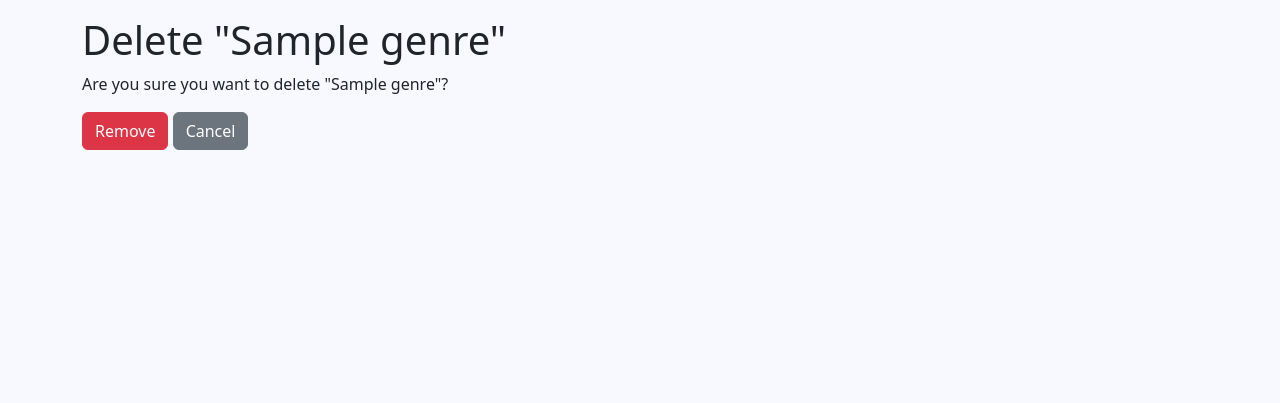
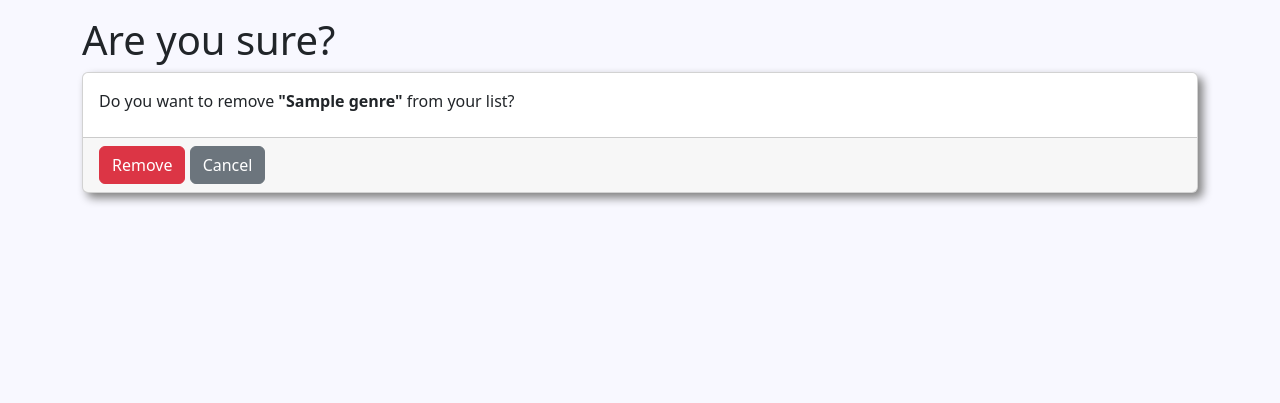
Before and after one commit to ricard-ferrero/will-watch, a Django app: page /genres/delete/1/ in a window 1280 px wide. Shown: the part 56-459 px from the top of the page. Run offline with Django 4.2, Linux system fonts and the light colour scheme; tables that the repository leaves empty hold one stand-in row (values such as "Sample post"); some libraries are stand-ins or nearby versions.

Commit message:
styling some details to genres

```diff
--- a/willwatchproject/genres/templates/genres/delete_genre.html
+++ b/willwatchproject/genres/templates/genres/delete_genre.html
@@ -6,15 +6,19 @@
 {% block aria-genres %}aria-current="page"{% endblock %}
 
 {% block content %}
-<h1>Delete "{{ genre.genre_name|capfirst }}"</h1>
+<h1>Are you sure?</h1>
 
-<form method="post">
-	{% csrf_token %}
-	<p>Are you sure you want to delete "{{ genre.genre_name|capfirst }}"?</p>
-	{{ form }}
-	<div>
-	<button type="submit" name="Confirm" class="btn btn-danger">Remove</button>
-	<a role="button" class="btn btn-secondary" href="{% url 'genres:list' %}">Cancel</a>
+<div class="card">
+	<div class="card-body">
+		<p class="card-title">Do you want to remove <span class="fw-bold">"{{ genre.genre_name|capfirst }}"</span> from your list?</p>
 	</div>
-</form>
+	<div class="card-footer">
+		<form method="post">
+			{% csrf_token %}
+			{{ form }}
+			<button type="submit" name="Confirm" class="btn btn-danger">Remove</button>
+			<a role="button" class="btn btn-secondary" href="{% url 'genres:list' %}">Cancel</a>
+		</form>
+	</div>
+</div>
 {% endblock %}
```
Also changed, not shown: willwatchproject/genres/templates/genres/new_genre.html (+9 -2 lines), willwatchproject/genres/templates/genres/update_genre.html (+8 -2 lines).
